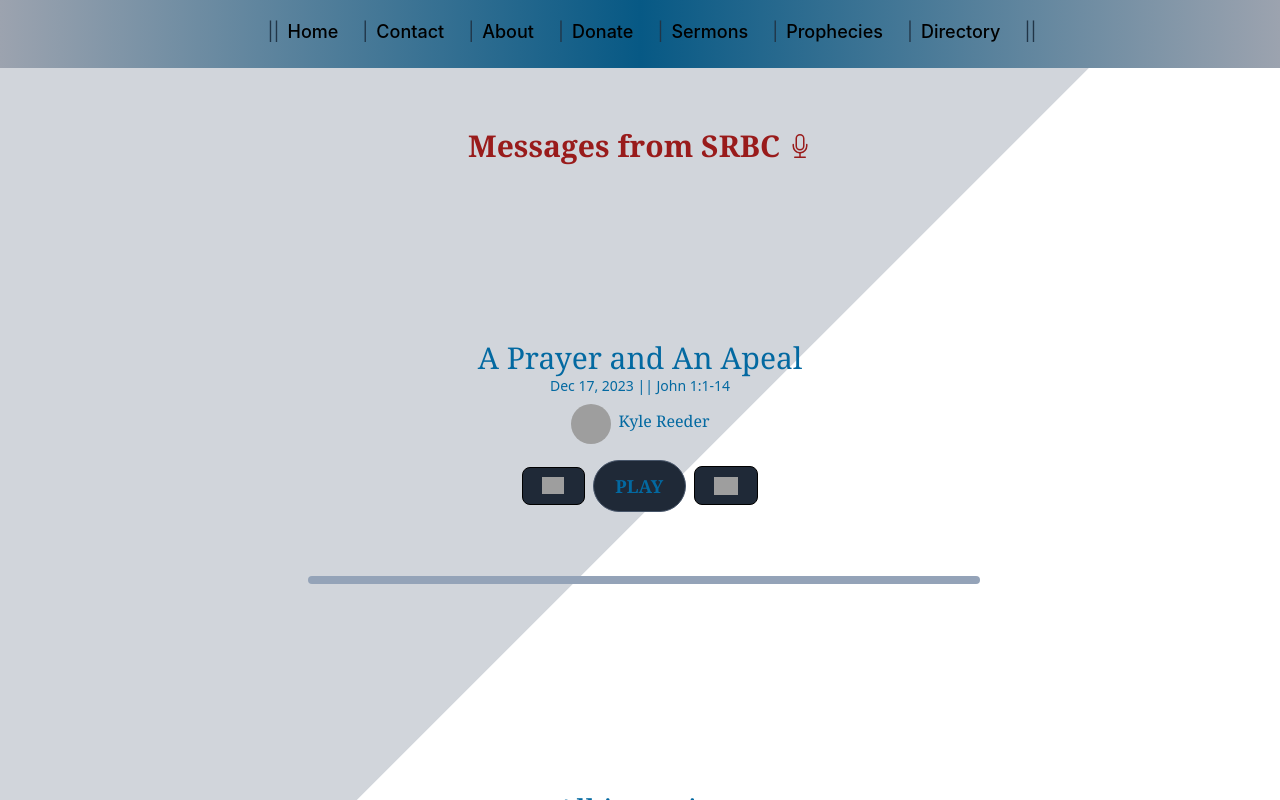
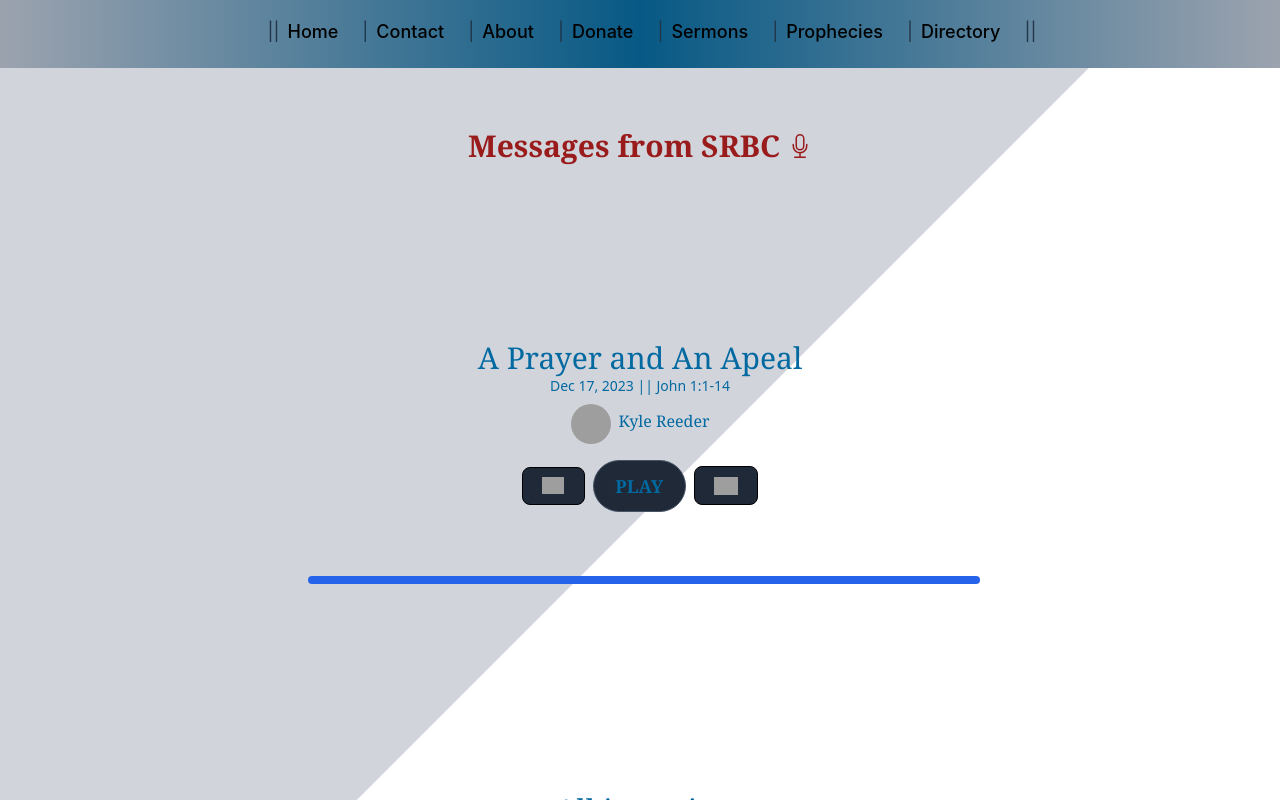
Before and after one commit to Hankamongus/prophecy-project, a Vue app: page /#/sermons in a window 1280 px wide. Shown: the top 800 px of the page. Built offline with nearby package versions, Linux system fonts and the light colour scheme; grey boxes are pictures that could not be loaded.

Commit message:
Johny Traemain

```diff
--- /dev/null
+++ b/src/components/audio.vue
@@ -0,0 +1,67 @@
+<template>
+  <div>
+    <div class="flex items-center w-full justify-center py-4">
+        <button @click="skipBackward"
+            class="flex items-center fill-current cursor-pointer self-center select-none mr-2 text-sky-700 hover:border-sky-800 bg-gray-800 hover:bg-white dark:bg-white dark:hover:bg-black border-1 hover:border-2 border-black ">
+            <img src="https://cfl-mango.s3.amazonaws.com/uploads/downloads/skip-15-backward.png"
+                class="w-full max-w-[1.4rem]" />
+        </button>
+        <button @click="playAudio"
+            class="text-lg text-sky-700 uppercase font-bold font-serif rounded-full border-slate-600 hover:border-sky-800 bg-gray-800 hover:bg-white dark:bg-white hover:bg-ul-blue-700 dark:hover:bg-black border-1 hover:border-2 ">{{
+        isPlaying ? 'Pause' : 'Play' }}</button>
+        <audio ref="audio" :src="src" @timeupdate="updateProgressBar" class="hidden p-3 bg-black"></audio>
+        <button @click="skipForward"
+            class="flex items-center fill-current cursor-pointer self-center select-none ml-2 border-black hover:border-sky-800 text-sky-700 bg-gray-800 hover:bg-white dark:bg-white dark:hover:bg-black border-1 hover:border-2 ">
+            <img src="https://cfl-mango.s3.amazonaws.com/uploads/downloads/skip-15.png"
+                class="w-full max-w-[1.5rem]" />
+        </button>
+    </div>
+    <div class="w-full my-6 sm:my-12">
+        <div class="justify-center w-full flex items-center divide-x-[1px] divide-white dark:divide-black">
+            <div class="w-full max-w-2xl h-2 ml-2 bg-slate-400 relative overflow-hidden rounded">
+                <div :style="{ width: progressBar + '%' }" class="h-full bg-blue-600"></div>
+
+            </div>
+        </div>
+    </div>
+  </div>
+</template>
+
+<script>
+export default {
+    props: ['src'],
+    methods: {
+        playAudio() {
+            const audioElement = this.$refs.audio;
+            if (this.isPlaying) {
+                audioElement.pause();
+            } else {
+                audioElement.play();
+            }
+            this.isPlaying = !this.isPlaying;
+        },
+        skipForward() {
+            const audioElement = this.$refs.audio;
+            if (audioElement) {
+                audioElement.currentTime += 15;
+            }
+        },
+        skipBackward() {
+            const audioElement = this.$refs.audio;
+            if (audioElement) {
+                audioElement.currentTime -= 15;
+            }
+        },
+        updateProgressBar() {
+            const audioElement = this.$refs.audio;
+            const currentTime = audioElement.currentTime
+            const duration = audioElement.duration
+            this.progressBar = (currentTime / duration) * 100
+        },
+    }
+}
+</script>
+
+<style>
+
+</style>
--- a/src/components/sermons.vue
+++ b/src/components/sermons.vue
@@ -10,12 +10,12 @@
        </span>
        </div>
         <!--Speaker Profile-->
-        <div class="flex flex-col w-full justify-center py-20" v-for="peoples in peoples" :key="peoples">
+        <div class="flex flex-col w-full justify-center py-20" v-for="person in peoples" :key="person">
             <div class="">
                 <div class="text-3xl font-serif mb-2">
                     <a href="https://www.sermonaudio.com/saplayer/playpopup.asp?SID=1218231313312511"
                         class="text-sky-700 rounded-lg hover:border-b border-gray-500 hover:text-sky-600" target="_blank">{{
-                peoples.sermonTitle }}</a>
+                person.sermonTitle }}</a>
                     <div class="text-sm font-sans text-sky-700">
                         <span>Dec 17, 2023</span>
                         <span> || </span>
@@ -24,45 +24,25 @@
                 </div>
                 <div class="text-xs text-sky-700">
                     <a href="https://www.sermonaudio.com/solo/srbcaudio/sermons/speakers/Henry%20Arterburn/">
-                        <img :src="peoples.image"
+                        <img :src="person.image"
                             class="rounded-full w-10 h-10 inline-flex hover:brightness-50" /><span
-                            class="ml-2 text-base text-sky-700 font-serif">{{ peoples.name }}</span>
+                            class="ml-2 text-base text-sky-700 font-serif">{{ person.name }}</span>
                     </a>
                 </div>
             </div>
             <!-- top of the audio div -->
 
+            <Audio :src="person.audioSource" />
 
-            <div class="flex items-center w-full justify-center py-4">
-                <button @click="skipBackward"
-                    class="flex items-center fill-current cursor-pointer self-center select-none mr-2 text-sky-700 hover:border-sky-800 bg-gray-800 hover:bg-white dark:bg-white dark:hover:bg-black border-1 hover:border-2 border-black ">
-                    <img src="https://cfl-mango.s3.amazonaws.com/uploads/downloads/skip-15-backward.png"
-                        class="w-full max-w-[1.4rem]" />
-                </button>
-                <button @click="playAudio"
-                    class="text-lg text-sky-700 uppercase font-bold font-serif rounded-full border-slate-600 hover:border-sky-800 bg-gray-800 hover:bg-white dark:bg-white hover:bg-ul-blue-700 dark:hover:bg-black border-1 hover:border-2 ">{{
-                isPlaying ? 'Pause' : 'Play' }}</button>
-                <audio ref="audio" :src="peoples.audioSource" @timeupdate="updateProgressBar" class="hidden p-3 bg-black"></audio>
-                <button @click="skipForward"
-                    class="flex items-center fill-current cursor-pointer self-center select-none ml-2 border-black hover:border-sky-800 text-sky-700 bg-gray-800 hover:bg-white dark:bg-white dark:hover:bg-black border-1 hover:border-2 ">
-                    <img src="https://cfl-mango.s3.amazonaws.com/uploads/downloads/skip-15.png"
-                        class="w-full max-w-[1.5rem]" />
-                </button>
-            </div>
-            <div class="w-full my-6 sm:my-12">
-                <div class="justify-center w-full flex items-center divide-x-[1px] divide-white dark:divide-black">
-                    <div class="w-full max-w-2xl h-2 ml-2 bg-slate-400 relative overflow-hidden rounded">
-                        <div :style="{ width: progressBar + '%' }" class="h-full bg-blue-600"></div>
-
-                    </div>
-                </div>
-            </div>
         </div>
     </div>
 </template>
 
 <script>
+import Audio from './audio.vue'
+
 export default {
+    components: {Audio},
     data() {
         return {
 
@@ -122,33 +102,6 @@ export default {
         }
        },
     methods: {
-        playAudio() {
-            const audioElement = this.$refs.audio;
-            if (this.isPlaying) {
-                audioElement.pause();
-            } else {
-                audioElement.play();
-            }
-            this.isPlaying = !this.isPlaying;
-        },
-        skipForward() {
-            const audioElement = this.$refs.audio;
-            if (audioElement) {
-                audioElement.currentTime += 15;
-            }
-        },
-        skipBackward() {
-            const audioElement = this.$refs.audio;
-            if (audioElement) {
-                audioElement.currentTime -= 15;
-            }
-        },
-        updateProgressBar() {
-            const audioElement = this.$refs.audio;
-            const currentTime = audioElement.currentTime
-            const duration = audioElement.duration
-            this.progressBar = (currentTime / duration) * 100
-        },
         handleClick() {
             console.log(this.$refs)
         },
```
